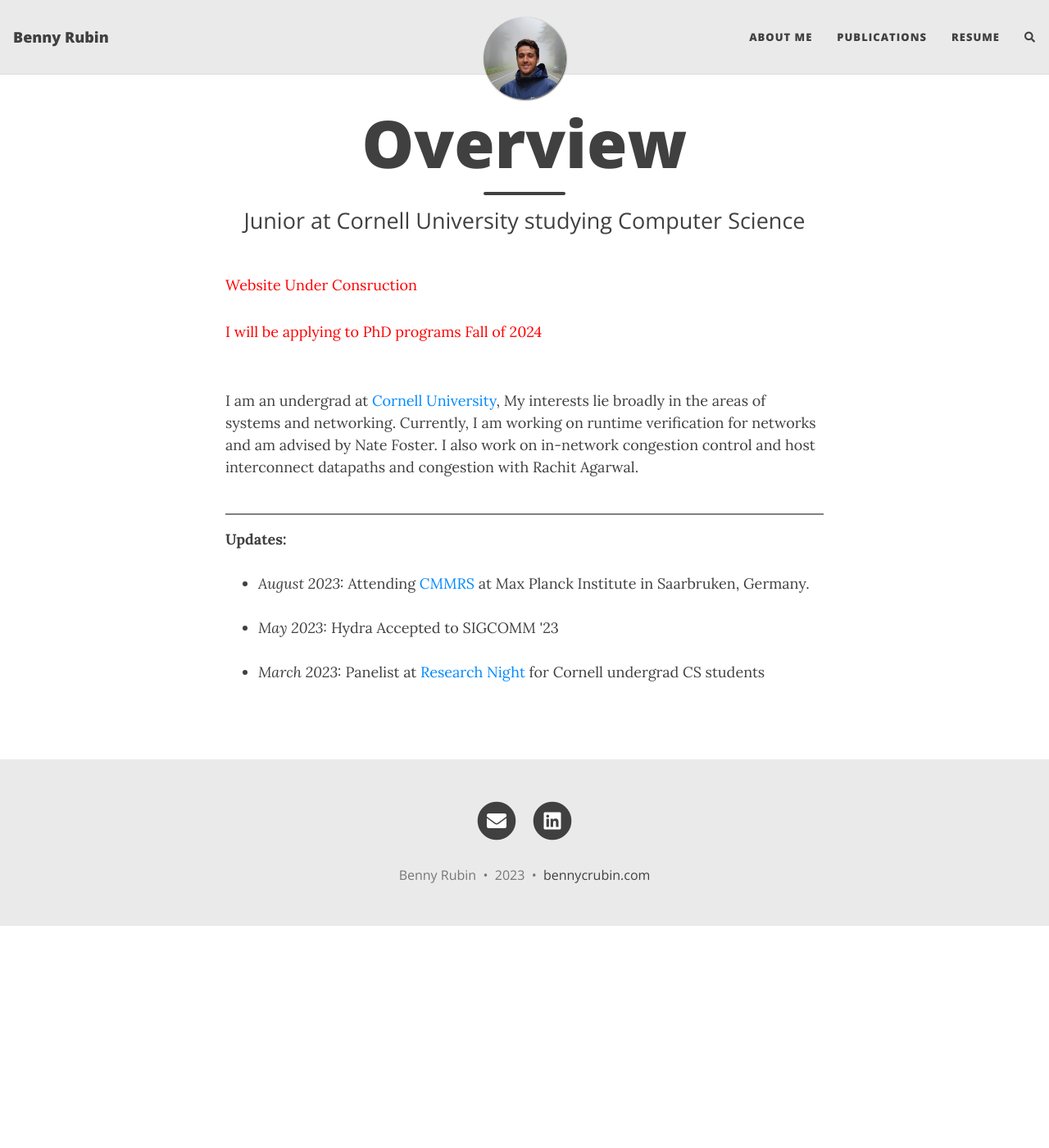
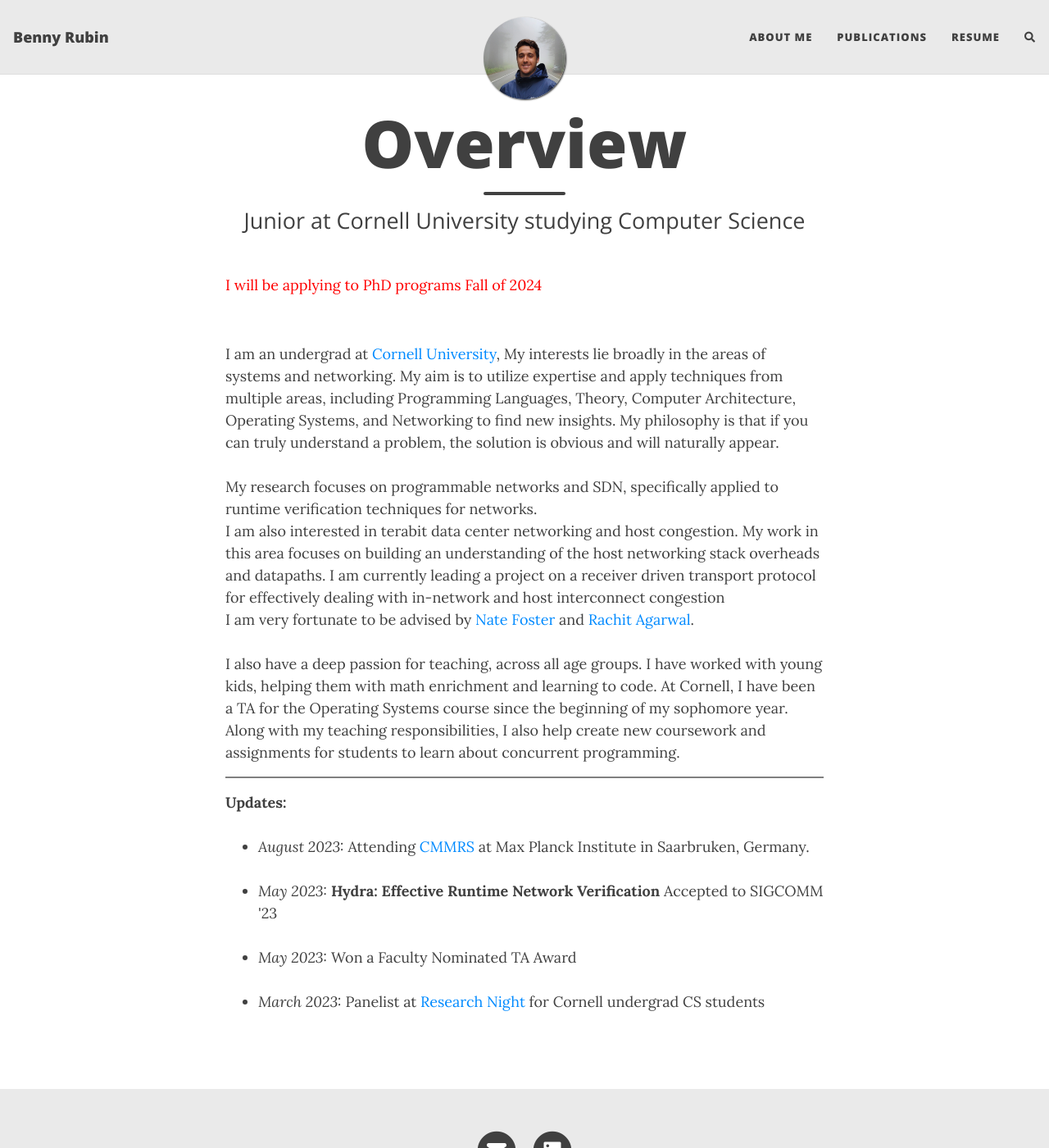
Before and after one commit to bennyrubin/bennyrubin.github.io, a Jekyll site: the page built from index.html, in a window 1280 px wide and 1400 px high. Shown: the whole window at 82% size. Built offline with Jekyll 4.4.1, drawn with Linux system fonts in a browser that asks for light colours; nearby versions of some CDN libraries; the list of posts is cut into pages by our own code; comment, search, counter and statistics services are not loaded.

Commit message:
Worked on front page

```diff
--- a/index.html
+++ b/index.html
@@ -5,16 +5,29 @@ subtitle: Junior at Cornell University studying Computer Science
 use-site-title: true
 ---
 
-
-<p style="color:red;">Website Under Consruction</p>
-
 <p style="color:red;">I will be applying to PhD programs Fall of 2024</p>
 
 
 <br>I am an undergrad at <a href="https://www.cs.cornell.edu">Cornell University</a>, My interests lie broadly in the
-areas of systems and networking. Currently, I am working on runtime verification for networks and am advised by Nate
-Foster. I also work on in-network congestion control and host interconnect datapaths and
-congestion with Rachit Agarwal. <br><br>
+areas of systems and networking. My aim is to utilize expertise and apply techniques from multiple areas, including
+Programming Languages, Theory, Computer Architecture, Operating Systems, and Networking
+to find new insights. My philosophy is that if you can truly understand a problem, the solution is obvious and will
+naturally appear.<br><br>
+
+My research focuses on programmable networks and SDN, specifically applied to runtime verification
+techniques for networks. <br>
+
+I am also interested in terabit data center networking and host congestion. My work in this area focuses on building an
+understanding of the host networking stack overheads and datapaths. I am currently leading a project on a receiver
+driven transport protocol for effectively dealing with in-network and host interconnect congestion <br> I am very
+fortunate to be advised by <a href="https://www.cs.cornell.edu/~jnfoster/">Nate Foster</a> and <a
+    href="https://www.cs.cornell.edu/~ragarwal/">Rachit Agarwal</a>.<br><br>
+
+I also have a deep passion for teaching, across all age groups. I have worked with young kids, helping them with math
+enrichment and learning to code.
+At Cornell, I have been a TA for the Operating Systems course since the beginning of my sophomore year. Along with my
+teaching responsibilities,
+I also help create new coursework and assignments for students to learn about concurrent programming.
 
 
 
@@ -27,7 +40,10 @@ congestion with Rachit Agarwal. <br><br>
         Saarbruken, Germany.
     </li><br>
 
-    <li><i>May 2023:</i> Hydra Accepted to SIGCOMM '23
+    <li><i>May 2023:</i> <b>Hydra: Effective Runtime Network Verification</b> Accepted to SIGCOMM '23
+    </li><br>
+
+    <li><i>May 2023:</i> Won a Faculty Nominated TA Award
     </li><br>
 
     <li><i>March 2023:</i> Panelist at <a
```
Also changed, not shown: aboutme.md (+2 -4 lines).
